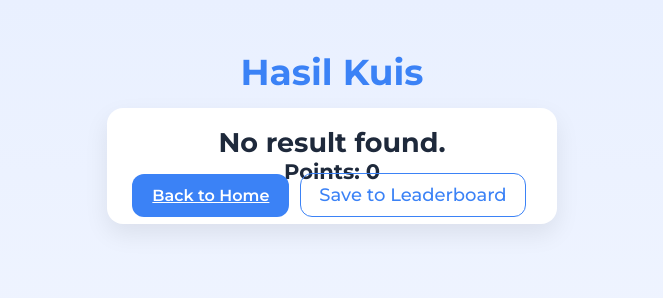
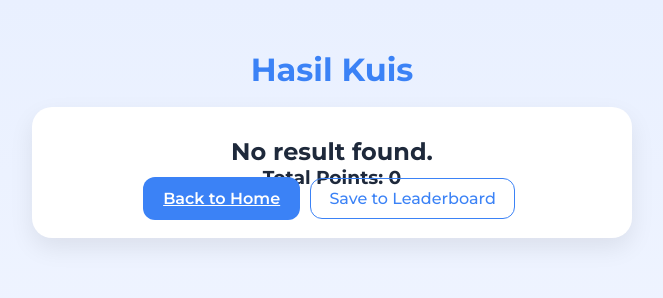
Before and after one commit to fidxteam/WEB.edulink-festika, a plain HTML site: page result.html in a window 1280 px wide. Shown: the whole page, without its empty margins (308-971 px from the left). Drawn offline with Linux system fonts and the light colour scheme.

Commit message:
Add files via upload

```diff
--- a/result.html
+++ b/result.html
@@ -3,48 +3,54 @@
 <head>
   <meta charset="utf-8" />
   <title>EduLink | Result</title>
-  <meta name="viewport" content="width=device-width,initial-scale=1" />
+  <meta name="viewport" content="width=device-width, initial-scale=1" />
   <link rel="stylesheet" href="assets/css/style.css" />
   <script defer src="assets/js/result.js"></script>
+
+  <!-- Montserrat -->
+  <link href="https://fonts.googleapis.com/css2?family=Montserrat:wght@400;600;700&display=swap" rel="stylesheet">
 </head>
+
 <body>
   <main class="container">
-    <header class="hero">
-      <h1>Hasil Kuis</h1>
+
+    <!-- HEADER -->
+    <header class="hero" style="margin-bottom: 18px;">
+      <h1 style="font-size: 32px; font-weight: 700;">Hasil Kuis</h1>
     </header>
 
-    <section class="card">
-      <h2 id="score-text">Score: 0 / 0</h2>
-      <h3 id="point-text">Points: 0</h3>
+    <!-- RESULT CARD -->
+    <section class="result-card">
+  <h2 class="result-title" id="score-text">Correct Answers: 0 / 0</h2>
+  <h3 class="result-subtitle" id="point-text">Total Points: 0</h3>
 
-      <div id="answers-review" class="answers-review"></div>
+  <div id="answers-review"></div>
 
   <div class="result-actions">
     <a class="btn" href="index.html">Back to Home</a>
     <a class="btn-outline" id="save-leaderboard-btn" href="#">Save to Leaderboard</a>
   </div>
 </section>
+
   </main>
-</body>
-</html>
 
+  <!-- DARK MODE TOGGLE SCRIPT -->
   <script>
-  // Load mode from localStorage
     const savedMode = localStorage.getItem("theme");
     if (savedMode === "dark") {
       document.documentElement.classList.add("dark");
     }
 
     const toggle = document.getElementById("dark-toggle");
-
+    if (toggle) {
       toggle.addEventListener("click", () => {
         const isDark = document.documentElement.classList.toggle("dark");
         localStorage.setItem("theme", isDark ? "dark" : "light");
         toggle.textContent = isDark ? "☀️" : "🌙";
       });
 
-  // Set initial icon
-  if (savedMode === "dark") {
-    toggle.textContent = "☀️";
+      if (savedMode === "dark") toggle.textContent = "☀️";
     }
   </script>
+</body>
+</html>
```
Lines whose indentation alone changed are shown as unchanged.
